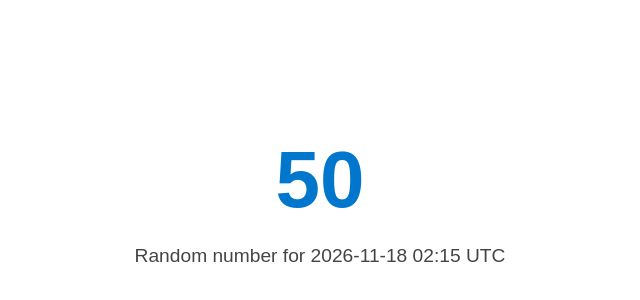
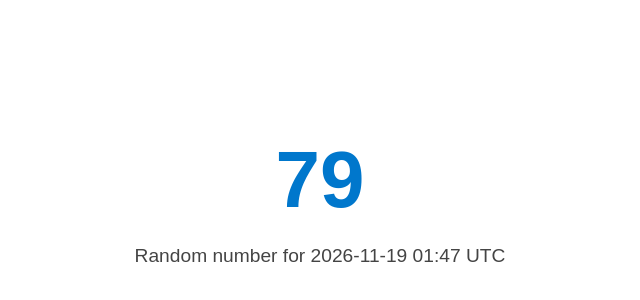
Before and after one commit to Neato-Nick/daily-random-number, a plain HTML site: page index.html in a window 1280 px wide. Shown: the part 58-358 px from the top of the page, without its empty margins (320-960 px from the left). Drawn offline with Linux system fonts and the light colour scheme.

Commit message:
Daily update: Thu Nov 19 01:47:59 UTC 2026

```diff
--- a/index.html
+++ b/index.html
@@ -11,7 +11,7 @@
   </style>
 </head>
 <body>
-  <h1>50</h1>
-  <p>Random number for 2026-11-18 02:15 UTC</p>
+  <h1>79</h1>
+  <p>Random number for 2026-11-19 01:47 UTC</p>
 </body>
 </html>
```
